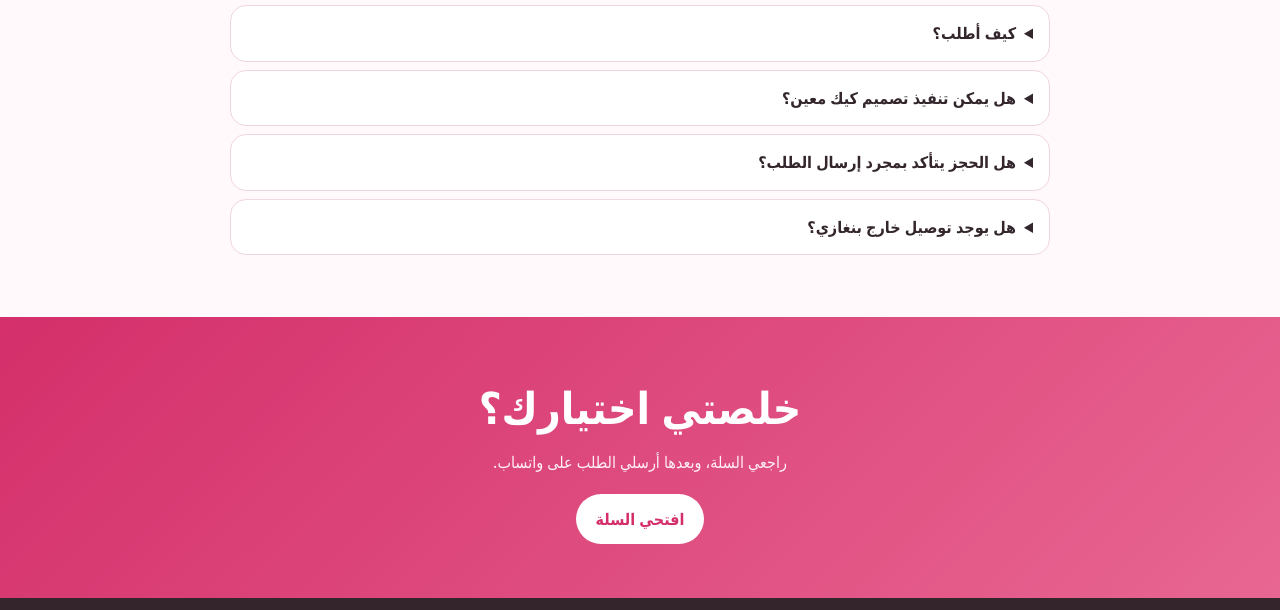
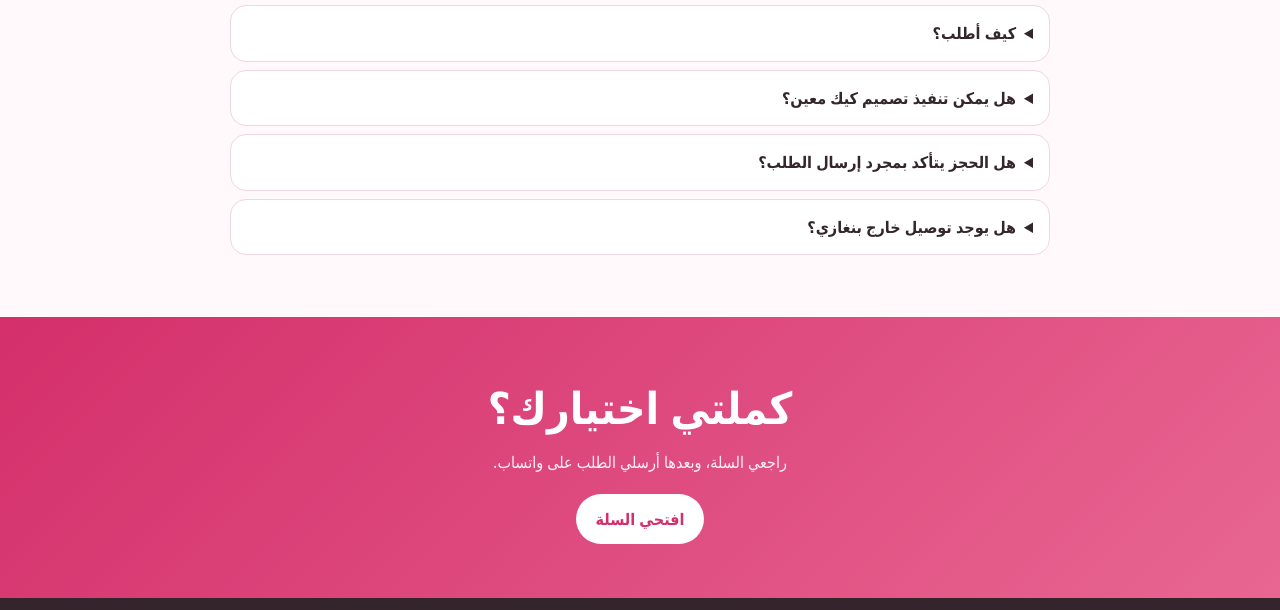
Before and after one commit to eruiop972/MEELTT, a plain HTML site: page index.html in a window 1280 px wide. Shown: the part 9066-9676 px from the top of the page. Drawn offline with Linux system fonts and the light colour scheme.

Commit message:
Update heading text in final CTA section

```diff
--- a/index.html
+++ b/index.html
@@ -132,7 +132,7 @@
 
     <section class="final-cta">
       <div class="shell reveal">
-        <h2>خلصتي اختيارك؟</h2>
+        <h2>كملتي اختيارك؟</h2>
         <p>راجعي السلة، وبعدها أرسلي الطلب على واتساب.</p>
         <button class="btn light" id="openCartBottom" type="button">افتحي السلة</button>
       </div>
```
